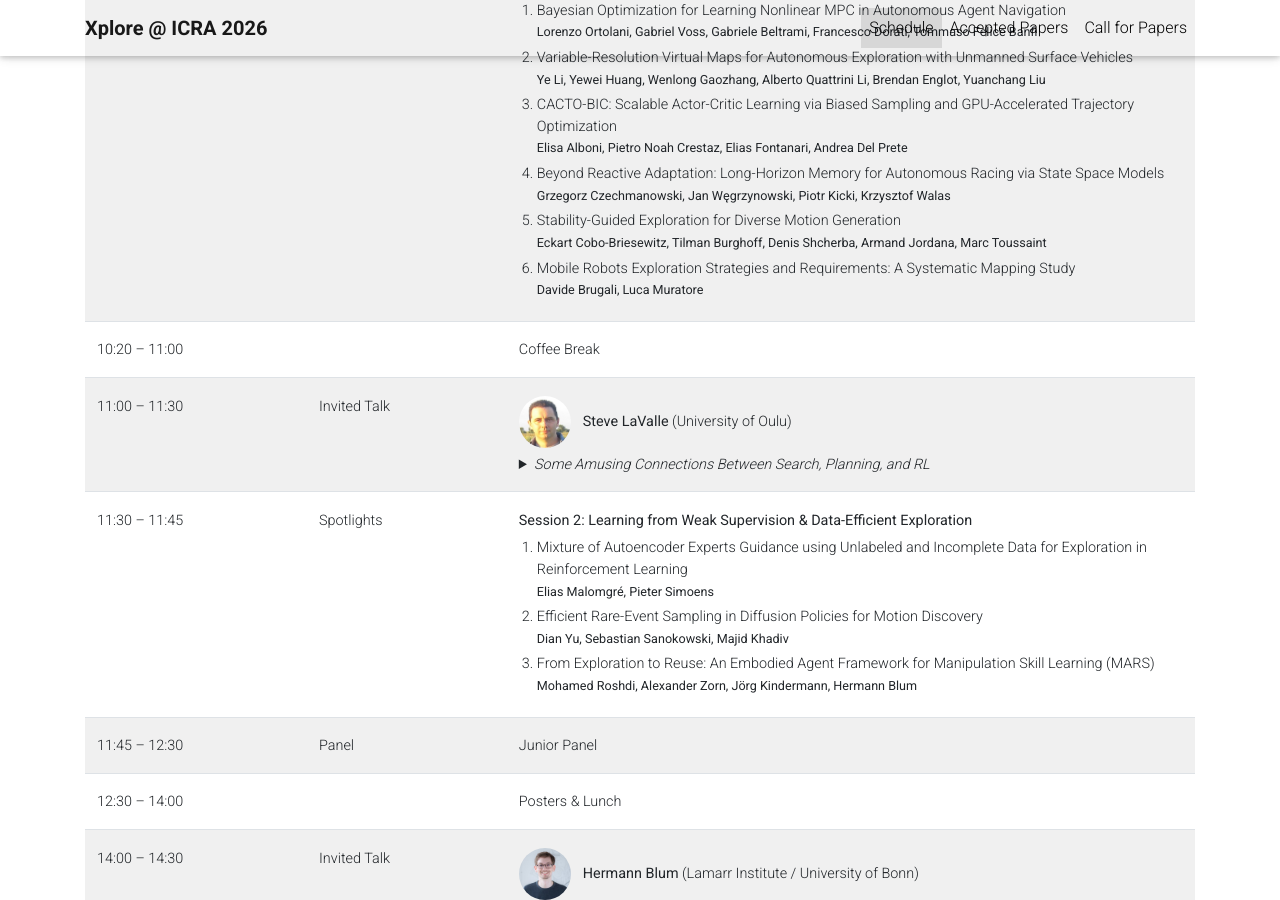
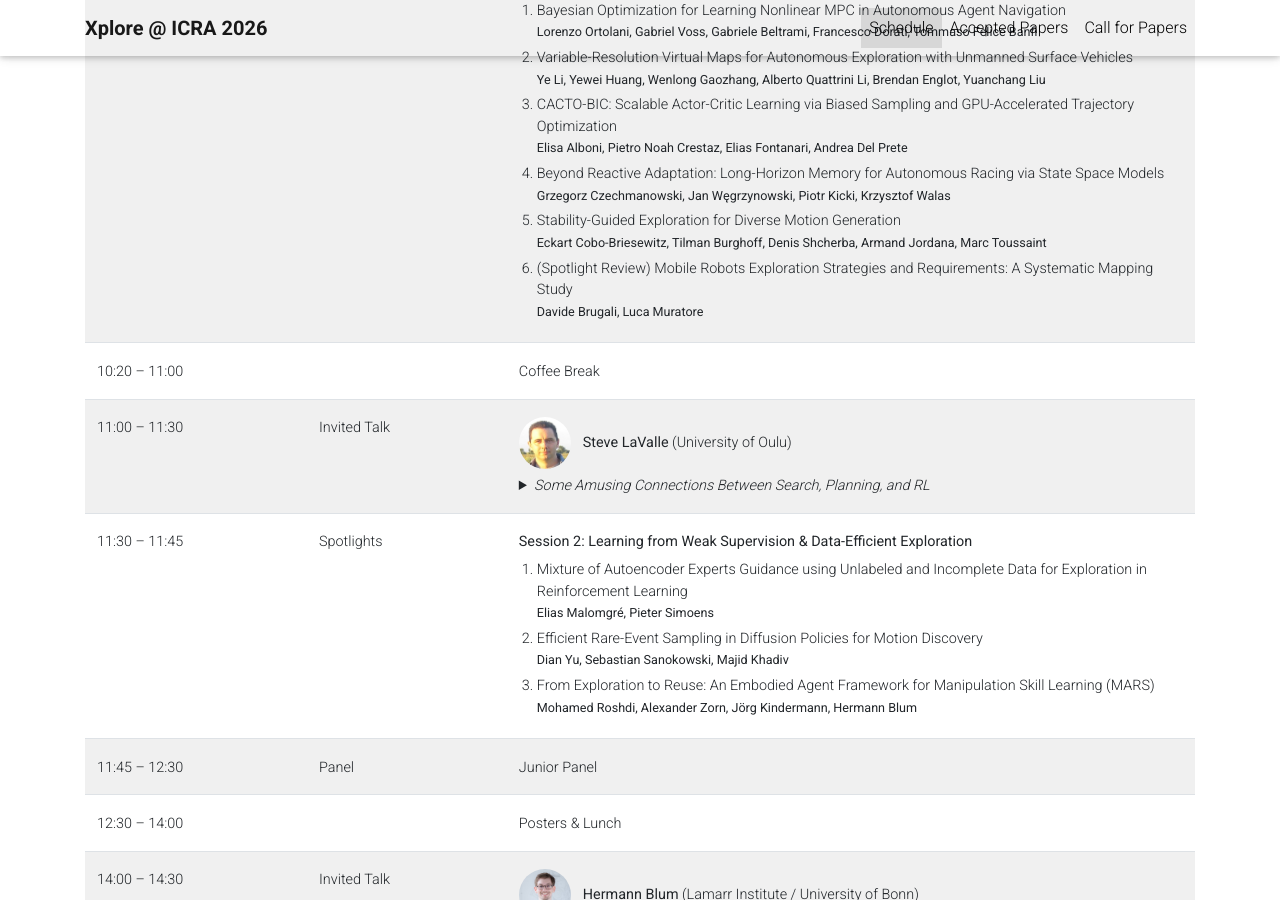
Before and after one commit to xplore-workshop/xplore-workshop.github.io, a Jekyll site: the page built from _pages/schedule.md, in a window 1280 px wide and 900 px high, scrolled down 481 px. Built offline with Jekyll 4.4.1, drawn with Linux system fonts in a browser that asks for light colours; a style sheet for code colours, icons or effects is not loaded.

Commit message:
updated spotlights

```diff
--- a/_pages/schedule.md
+++ b/_pages/schedule.md
@@ -51,7 +51,7 @@ nav_order: 2
         <li style="margin-bottom:4px;">CACTO-BIC: Scalable Actor-Critic Learning via Biased Sampling and GPU-Accelerated Trajectory Optimization<br><small>Elisa Alboni, Pietro Noah Crestaz, Elias Fontanari, Andrea Del Prete</small></li>
         <li style="margin-bottom:4px;">Beyond Reactive Adaptation: Long-Horizon Memory for Autonomous Racing via State Space Models<br><small>Grzegorz Czechmanowski, Jan Węgrzynowski, Piotr Kicki, Krzysztof Walas</small></li>
         <li style="margin-bottom:4px;">Stability-Guided Exploration for Diverse Motion Generation<br><small>Eckart Cobo-Briesewitz, Tilman Burghoff, Denis Shcherba, Armand Jordana, Marc Toussaint</small></li>
-        <li style="margin-bottom:4px;">Mobile Robots Exploration Strategies and Requirements: A Systematic Mapping Study<br><small>Davide Brugali, Luca Muratore</small></li>
+        <li style="margin-bottom:4px;">(Spotlight Review) Mobile Robots Exploration Strategies and Requirements: A Systematic Mapping Study<br><small>Davide Brugali, Luca Muratore</small></li>
       </ol>
     </td>
   </tr>
```
